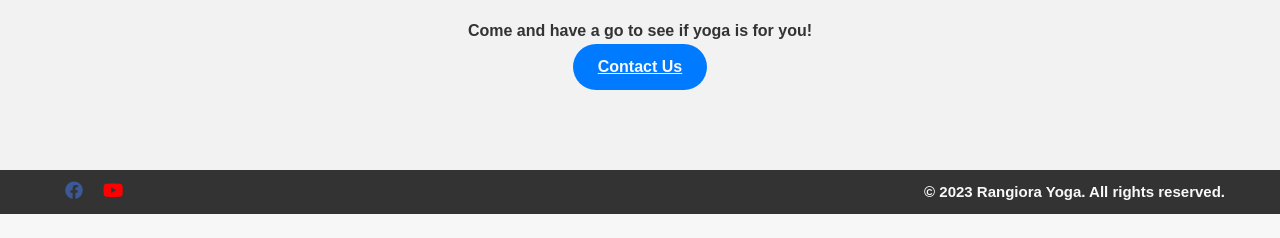
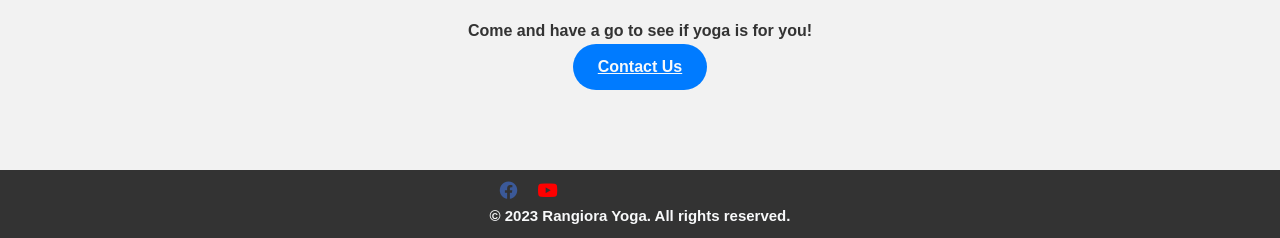
Before and after one commit to rmoharana038/rangiorayoga, a PHP site: page / in a window 1280 px wide. Shown: the part 2388-2626 px from the top of the page. Before the commit the page ends 2602 px from the top, so only its background shows below. Run offline with PHP 8.4, Linux system fonts and the light colour scheme.

Commit message:
Fix: Centered copyright text in footer

```diff
--- a/assets/css/style.css
+++ b/assets/css/style.css
@@ -650,7 +650,8 @@ h2 {
 
 .site-footer .container {
     display: flex; /* Use flexbox for alignment */
-    justify-content: space-between; /* Space out items */
+    flex-direction: column; /* Stack items vertically */
+    justify-content: center; /* Center items horizontally */
     align-items: center; /* Vertically center items */
     flex-wrap: wrap; /* Allow wrapping on smaller screens */
 }
@@ -830,3 +831,8 @@ h2 {
     object-fit: contain; /* Ensure images are not cropped */
     border-radius: 5px;
 }
+
+.copyright-text {
+    text-align: center;
+    width: 100%; /* Ensure it takes full width to center properly */
+}
--- a/index.html
+++ b/index.html
@@ -109,11 +109,13 @@
     </main>
     <footer class="site-footer">
         <div class="container">
-            <div class="social-links">
-                <a href="https://www.facebook.com/rangiorayoga/" target="_blank" rel="noopener noreferrer"><i class="fab fa-facebook" style="color: #3b5998; font-size: 18px;"></i></a>
-                <a href="https://www.youtube.com/channel/UC-eJ4u3Q6CoArdX35HnbIsA" target="_blank" rel="noopener noreferrer"><i class="fab fa-youtube" style="color: #ff0000; font-size: 18px;"></i></a>
+            <div class="footer-content">
+                <div class="social-links">
+                    <a href="https://www.facebook.com/rangiorayoga/" target="_blank" rel="noopener noreferrer"><i class="fab fa-facebook" style="color: #3b5998; font-size: 18px;"></i></a>
+                    <a href="https://www.youtube.com/channel/UC-eJ4u3Q6CoArdX35HnbIsA" target="_blank" rel="noopener noreferrer"><i class="fab fa-youtube" style="color: #ff0000; font-size: 18px;"></i></a>
+                </div>
+                <p class="copyright-text">&copy; 2023 Rangiora Yoga. All rights reserved.</p>
             </div>
-            <p>&copy; 2023 Rangiora Yoga. All rights reserved.</p>
         </div>
     </footer>
     <script src="assets/js/main.js"></script>
```
Also changed, not shown: about.html (+6 -4 lines), classes.html (+6 -4 lines), contact.html (+6 -4 lines), pricing.html (+6 -4 lines), why-yoga.html (+6 -4 lines).
